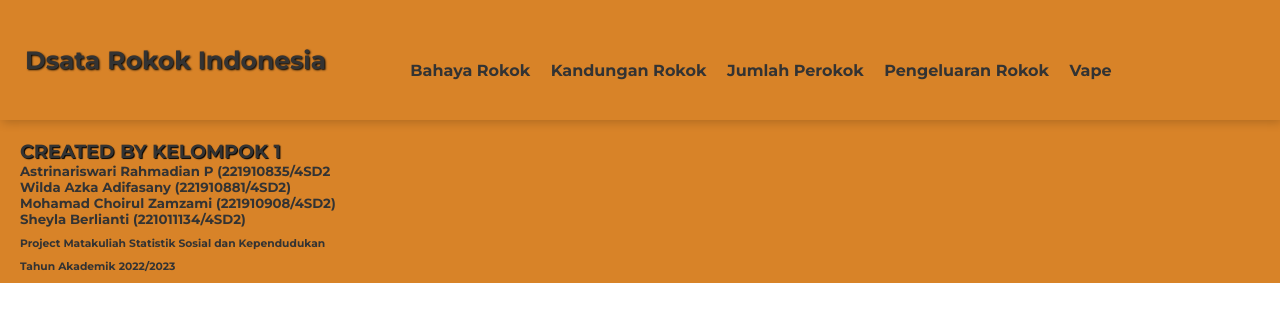
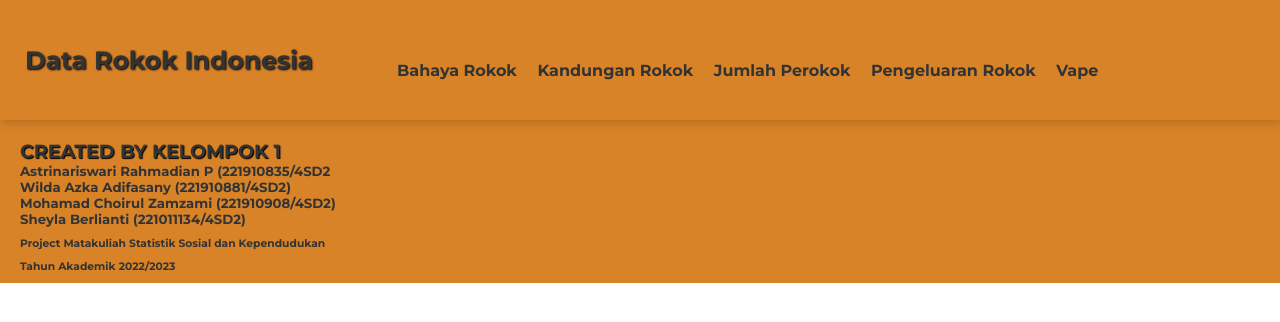
Before and after one commit to astrinariswari/4SD2kelompok1sosduk.github.io, a plain HTML site: page pengeluaran.html in a window 1280 px wide. Drawn offline with Linux system fonts and the light colour scheme.

Commit message:
Update pengeluaran.html

```diff
--- a/pengeluaran.html
+++ b/pengeluaran.html
@@ -9,7 +9,7 @@
     <body>
         <div class="container">
             <div class="header">
-                <h1 class="judul">Dsata Rokok Indonesia</h1>
+                <h1 class="judul">Data Rokok Indonesia</h1>
                 <ul>
                     <li><a href="index.html">Bahaya Rokok</a></li>
                     <li><a href="kandungan.html">Kandungan Rokok</a></li>
```
